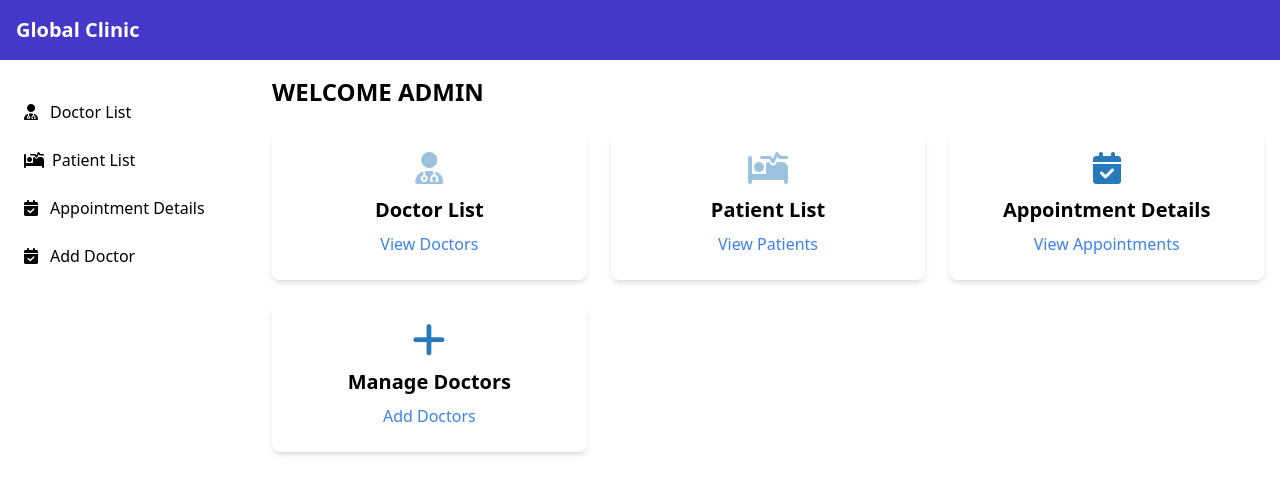
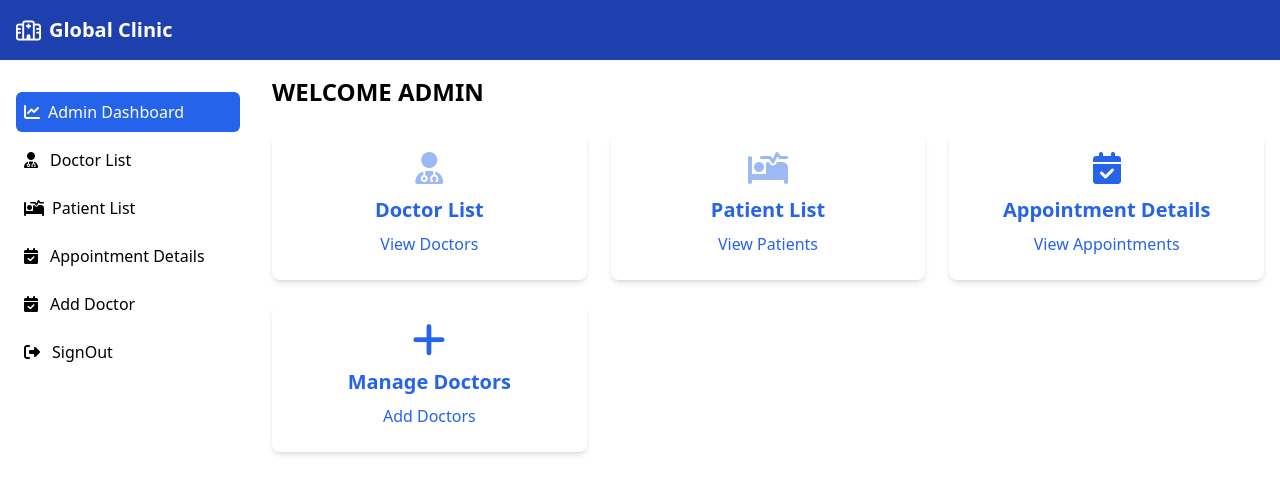
Before and after one commit to AnkitaPal-2002/Clinic-Management-System, a PHP site: page /auth/adminDashboard.php in a window 1280 px wide. Shown: the top 494 px of the page. Run offline with PHP 8.4, Linux system fonts and the light colour scheme; some libraries are stand-ins or nearby versions.

Commit message:
feat: add admin dashboard

```diff
--- a/auth/adminDashboard.php
+++ b/auth/adminDashboard.php
@@ -7,14 +7,31 @@
     <title>Global Clinic Admin Dashboard</title>
     <link rel="stylesheet" href="https://cdnjs.cloudflare.com/ajax/libs/font-awesome/6.5.0/css/all.min.css">
     <script src="https://cdn.tailwindcss.com"></script>
+    <style>
+      .btn-transition {
+            background-color: transparent;
+            color: white;
+            transition: background-color 0.3s ease, color 0.3s ease;
+        }
+
+    </style>
 </head>
-
+<?php
+    include('../hooks/useParams.php');
+ ?>
 <body class="min-h-screen bg-white">
     <!-- Header -->
-  <header class="bg-indigo-700 text-white p-4 flex justify-between items-center">
-    <h1 class="text-xl font-bold">Global Clinic</h1>
+    <header class="bg-blue-800 text-white p-4 flex justify-between items-center">
+        <span class="flex items-center gap-2">
+            <i class="fa-regular fa-hospital fa-flip-horizontal fa-lg" style="color: #ffffff;"></i>
+            <!-- Logo -->
+            <span class="self-center text-lg md:text-xl font-semibold whitespace-nowrap text-white">
+                Global Clinic
+            </span>
+        </span>
         <button id="toggleSidebarButton" class="lg:hidden p-2">
-      <svg xmlns="http://www.w3.org/2000/svg" class="h-6 w-6" fill="none" viewBox="0 0 24 24" stroke="currentColor">
+            <svg xmlns="http://www.w3.org/2000/svg" class="h-6 w-6" fill="none" viewBox="0 0 24 24"
+                stroke="currentColor">
                 <path stroke-linecap="round" stroke-linejoin="round" stroke-width="2" d="M4 6h16M4 12h16m-7 6h7" />
             </svg>
             <span class="sr-only">Toggle menu</span>
@@ -24,114 +41,118 @@
     <div class="flex flex-col lg:flex-row">
         <!-- Sidebar -->
         <aside id="sidebar"
-      class="bg-transparent text-black w-64 p-4 space-y-4 fixed inset-y-0 left-0 z-50 lg:relative transition-transform duration-300 ease-in-out transform -translate-x-full lg:translate-x-0">
+            class="bg-blue-800 md:bg-transparent text-black w-64 p-4 space-y-4 fixed inset-y-0 left-0 z-50 lg:relative transition-transform duration-300 ease-in-out transform -translate-x-full lg:translate-x-0">
             <button id="closeSidebarButton" class="absolute top-4 right-4 lg:hidden p-2">
-        <svg xmlns="http://www.w3.org/2000/svg" class="h-6 w-6" fill="none" viewBox="0 0 24 24" stroke="currentColor">
+                <svg xmlns="http://www.w3.org/2000/svg" class="h-6 w-6" fill="none" viewBox="0 0 24 24"
+                    stroke="currentColor">
                     <path stroke-linecap="round" stroke-linejoin="round" stroke-width="2" d="M6 18L18 6M6 6l12 12" />
                 </svg>
                 <span class="sr-only">Close menu</span>
             </button>
             <nav class="space-y-2">
-        <button class="flex items-center w-full p-2 text-left hover:bg-indigo-600 rounded-md gap-3">
-            <i class="fa-solid fa-user-doctor" ></i>
+                <button
+                    class="btn-transition flex items-center w-full p-2 text-left text-white bg-blue-600 rounded-md gap-2">
+                    <i class="fa-solid fa-chart-line"></i>
+                    Admin Dashboard
+                </button>
+                <button
+                    class="btn-transition flex items-center w-full p-2 text-left text-white md:text-black hover:bg-blue-600 md:hover:text-white rounded-md gap-3">
+                    <a href=<?php
+                        echo getHostURL()."/auth/admin/doctorList.php"
+                    ?>
+                    class="flex items-center gap-3"
+                    >
+                        <i class="fa-solid fa-user-doctor"></i>
                         Doctor List
+                    </a>
                 </button>
-        <button class="flex items-center w-full p-2 text-left hover:bg-indigo-600 rounded-md gap-2">
+                <button
+                    class="btn-transition flex items-center w-full p-2 text-left text-white md:text-black hover:bg-blue-600 md:hover:text-white rounded-md">
+                    <a href=<?php
+                        echo getHostURL()."/auth/admin/patientList.php"
+                        ?>
+                        class="flex items-center gap-2"
+                    >
                         <i class="fa-solid fa-bed-pulse"></i>
                         Patient List
+                    </a>
                 </button>
-        <button class="flex items-center w-full p-2 text-left hover:bg-indigo-600 rounded-md gap-3">
-          <i class="fa-solid fa-calendar-check " ></i>
+                <button
+                    class="btn-transition flex items-center w-full p-2 text-left text-white md:text-black hover:bg-blue-600 md:hover:text-white rounded-md gap-3">
+                    <i class="fa-solid fa-calendar-check "></i>
                     Appointment Details
                 </button>
-        <button class="flex items-center w-full p-2 text-left hover:bg-indigo-600 rounded-md gap-3">
-          <i class="fa-solid fa-calendar-check " ></i>
+                <button
+                    class="btn-transition flex items-center w-full p-2 text-left text-white md:text-black hover:bg-blue-600 md:hover:text-white rounded-md gap-3">
+                    <i class="fa-solid fa-calendar-check "></i>
                     Add Doctor
                 </button>
-        <!-- <button class="flex items-center w-full p-2 text-left hover:bg-purple-700">
-          <svg xmlns="http://www.w3.org/2000/svg" class="mr-2 h-4 w-4" fill="none" viewBox="0 0 24 24" stroke="currentColor">
-            <path stroke-linecap="round" stroke-linejoin="round" stroke-width="2"
-              d="M7 8h10M7 12h8m-5 4h2" />
-          </svg>
-          Messages
-        </button> -->
+                <button
+                    class="btn-transition flex items-center w-full p-2 text-left text-white md:text-black hover:bg-blue-600 md:hover:text-white rounded-md gap-3">
+                    <i class="fa-solid fa-right-from-bracket"></i>
+                      SignOut
+                </button>
+
             </nav>
         </aside>
 
         <!-- Main Content -->
         <main class="flex-1 p-4">
             <h2 class="text-2xl font-bold text-black mb-6">WELCOME ADMIN</h2>
-      <div class="grid grid-cols-1 md:grid-cols-2 lg:grid-cols-3 gap-6">
-        <div class="bg-white rounded-lg shadow-md p-6 flex flex-col items-center text-center">
-          <div class="text-purple-600 mb-4">
-          <i class="fa-solid fa-user-doctor fa-fade fa-2xl" style="color: #267aba;"></i>
+            <div class="grid grid-cols-1 md:grid-cols-2 lg:grid-cols-3 gap-6 text-blue-600 ">
+
+                <div
+                    class="bg-white rounded-lg shadow-md p-6 flex flex-col items-center text-center transition ease-in-out delay-150 hover:-translate-y-1 hover:scale-110 hover:bg-indigo-500 hover:text-white duration-300">
+                    <div class="mb-4">
+                        <i class="fa-solid fa-user-doctor fa-fade fa-2xl"></i>
                     </div>
                     <h3 class="text-xl font-semibold mb-2">Doctor List</h3>
-          <a href="#" class="text-blue-500 hover:underline mt-auto">View Doctors</a>
+                    <a href=<?php
+                        echo getHostURL()."/auth/admin/doctorList.php"
+                    ?>
+                        class="hover:text-white hover:underline mt-auto"
+                    >
+                        View Doctors
+                    </a>
                 </div>
-        <div class="bg-white rounded-lg shadow-md p-6 flex flex-col items-center text-center">
-          <div class="text-purple-600 mb-4">
-          <i class="fa-solid fa-bed-pulse fa-fade fa-2xl" style="color: #267aba;"></i>
+
+                <div
+                    class="bg-white rounded-lg shadow-md p-6 flex flex-col items-center text-center transition ease-in-out delay-150 hover:-translate-y-1 hover:scale-110 hover:bg-indigo-500 hover:text-white duration-300">
+                    <div class=" mb-4">
+                        <i class="fa-solid fa-bed-pulse fa-fade fa-2xl"></i>
                     </div>
                     <h3 class="text-xl font-semibold mb-2">Patient List</h3>
-          <a href="#" class="text-blue-500 hover:underline mt-auto">View Patients</a>
+                    <a href=<?php
+                        echo getHostURL()."/auth/admin/patientList.php"
+                        ?>
+                        class="hover:text-white hover:underline mt-auto"
+                    >
+                            View Patients
+                    </a>
                 </div>
-        <div class="bg-white rounded-lg shadow-md p-6 flex flex-col items-center text-center">
-          <div class="text-purple-600 mb-4">
-          <i class="fa-solid fa-calendar-check fa-shake fa-2xl" style="color: #267aba;"></i>
+
+                <div
+                    class="bg-white rounded-lg shadow-md p-6 flex flex-col items-center text-center transition ease-in-out delay-150 hover:-translate-y-1 hover:scale-110 hover:bg-indigo-500 hover:text-white duration-300">
+                    <div class=" mb-4">
+                        <i class="fa-solid fa-calendar-check fa-shake fa-2xl"></i>
                     </div>
                     <h3 class="text-xl font-semibold mb-2">Appointment Details</h3>
-          <a href="#" class="text-blue-500 hover:underline mt-auto">View Appointments</a>
+                    <a href="#" class="hover:text-white hover:underline mt-auto">View Appointments</a>
                 </div>
-        <div class="bg-white rounded-lg shadow-md p-6 flex flex-col items-center text-center">
-          <div class="text-purple-600 mb-4">
-          <i class="fa-solid fa-plus fa-beat fa-2xl" style="color: #267aba;"></i>
+
+                <div
+                    class="bg-white rounded-lg shadow-md p-6 flex flex-col items-center text-center transition ease-in-out delay-150 hover:-translate-y-1 hover:scale-110 hover:bg-indigo-500 hover:text-white duration-300">
+                    <div class=" mb-4">
+                        <i class="fa-solid fa-plus fa-beat fa-2xl"></i>
                     </div>
                     <h3 class="text-xl font-semibold mb-2">Manage Doctors</h3>
-          <a href="#" class="text-blue-500 hover:underline mt-auto">Add Doctors</a>
+                    <a href="#" class="hover:text-white hover:underline mt-auto">Add Doctors</a>
                 </div>
+
             </div>
         </main>
     </div>
 
-  <!-- Bottom Navigation -->
-  <nav class="lg:hidden fixed bottom-0 left-0 right-0 bg-purple-800 text-white p-4 flex justify-around">
-    <button class="flex flex-col items-center">
-      <svg xmlns="http://www.w3.org/2000/svg" class="h-6 w-6 mb-1" fill="none" viewBox="0 0 24 24" stroke="currentColor">
-        <path stroke-linecap="round" stroke-linejoin="round" stroke-width="2"
-          d="M17 20h5v-5M4 7v6a4 4 0 004 4h10a4 4 0 004-4V7" />
-      </svg>
-      Doctors
-    </button>
-    <button class="flex flex-col items-center">
-      <svg xmlns="http://www.w3.org/2000/svg" class="h-6 w-6 mb-1" fill="none" viewBox="0 0 24 24" stroke="currentColor">
-        <path stroke-linecap="round" stroke-linejoin="round" stroke-width="2"
-          d="M17 20h5v-5M4 7v6a4 4 0 004 4h10a4 4 0 004-4V7" />
-      </svg>
-      Patients
-    </button>
-    <button class="flex flex-col items-center">
-      <svg xmlns="http://www.w3.org/2000/svg" class="h-6 w-6 mb-1" fill="none" viewBox="0 0 24 24" stroke="currentColor">
-        <path stroke-linecap="round" stroke-linejoin="round" stroke-width="2"
-          d="M8 7V3M8 21v-4M16 7V3m0 18v-4" />
-      </svg>
-      Appointments
-    </button>
-    <button class="flex flex-col items-center">
-      <svg xmlns="http://www.w3.org/2000/svg" class="h-6 w-6 mb-1" fill="none" viewBox="0 0 24 24" stroke="currentColor">
-        <path stroke-linecap="round" stroke-linejoin="round" stroke-width="2"
-          d="M12 4v16m8-8H4" />
-      </svg>
-      Add Doctor
-    </button>
-    <button class="flex flex-col items-center">
-      <svg xmlns="http://www.w3.org/2000/svg" class="h-6 w-6 mb-1" fill="none" viewBox="0 0 24 24" stroke="currentColor">
-        <path stroke-linecap="round" stroke-linejoin="round" stroke-width="2"
-          d="M7 8h10M7 12h8m-5 4h2" />
-      </svg>
-      Messages
-    </button>
-  </nav>
 
     <script>
         const sidebar = document.getElementById("sidebar");
--- a/hooks/useParams.php
+++ b/hooks/useParams.php
@@ -38,13 +38,15 @@ function getHostURL() {
     // Convert the URI into an array by splitting on '/'
     $urlArray = explode('/', rtrim($fullURL, '/'));
 
-    // Rebuild the path without the last element
-    $path = implode('/', $urlArray);
+    // Check if the second element exists (project name) and build the base URL
+    if (isset($urlArray[1])) {
+        $projectFolder = $urlArray[1];
+    } else {
+        $projectFolder = ''; // Default to empty string if project folder is not found
+    }
 
-    // Combine protocol, host, and the cleaned path
-    $baseURL = $protocol . $host . $path; // Ensure the trailing slash
+    // Combine protocol, host, and project folder to get the base URL
+    $baseURL = $protocol . $host . '/' . $projectFolder ; // Ensure the trailing slash
 
     return $baseURL;
 }
-
-?>
```
Also changed, not shown: auth/admin/addDoctor.php (added, +12 -0 lines), auth/admin/appointmentDetails.php (added, +12 -0 lines), auth/patientDashboard.php (+10 -1 lines), components/navigation.php (+26 -0 lines), hooks/useUsers.php (added, +49 -0 lines). Lines whose indentation alone changed are shown as unchanged.
